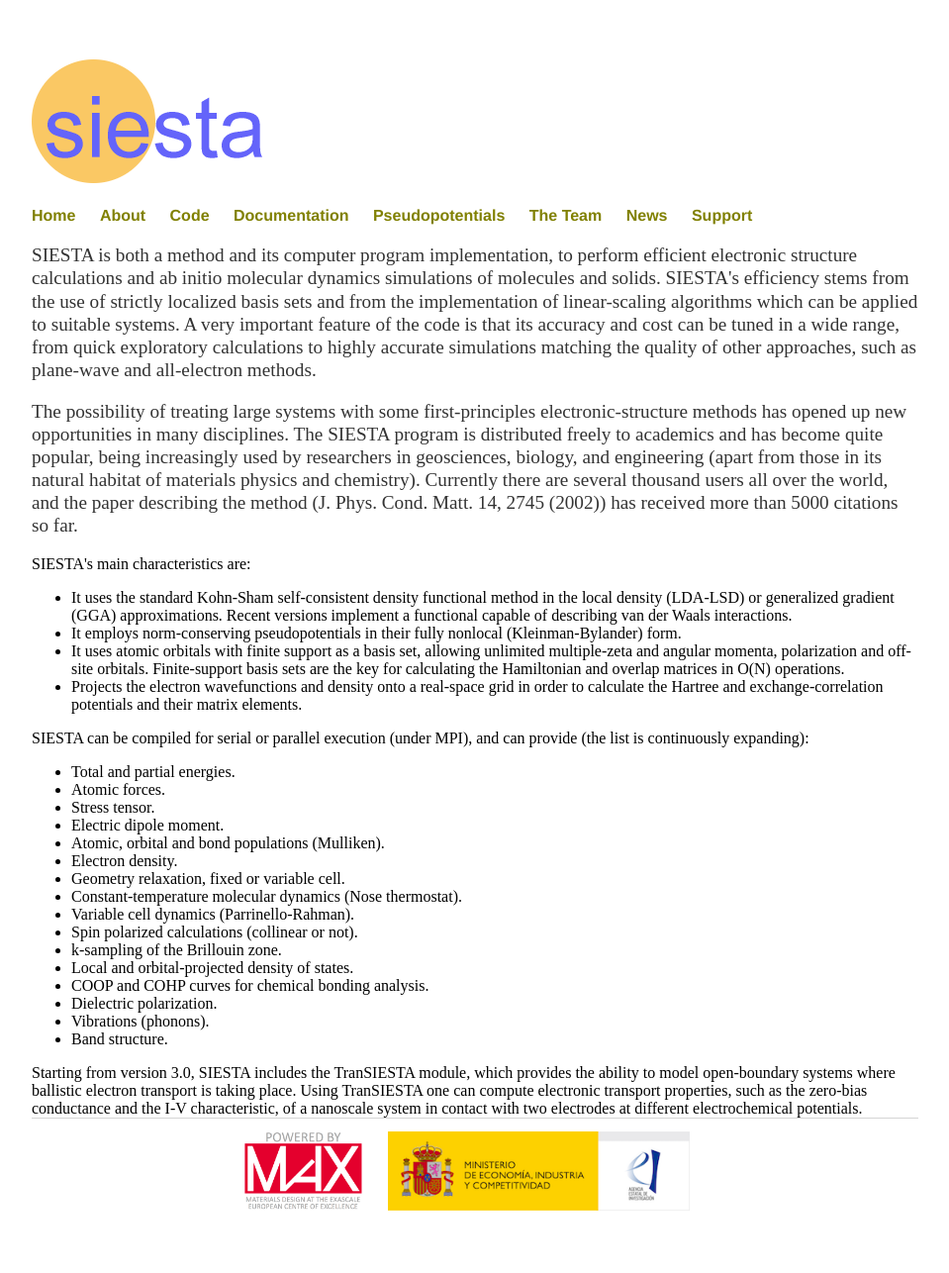
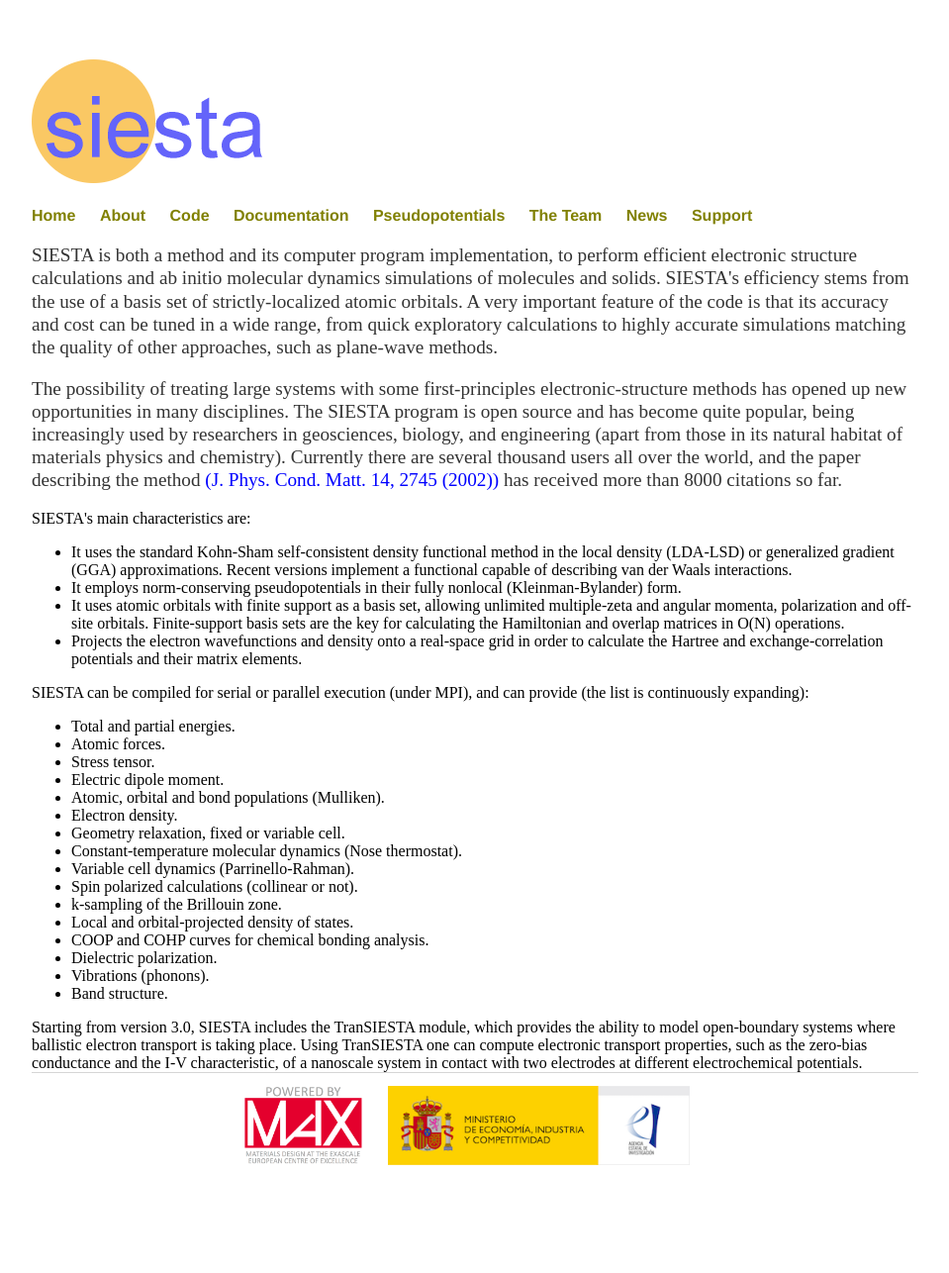
Before and after one commit to siesta-project/web-portal, a Jekyll site: the page built from About/overview.html, in a window 1280 px wide. Shown: the whole page at 99% size, without its empty margins (160-1119 px from the left). Built offline with Jekyll 4.4.1, drawn with Linux system fonts in a browser that asks for light colours; after the commit the page ends 1240 px from its top, so only the background shows below that.

Commit message:
Update overview

```diff
--- a/About/overview.html
+++ b/About/overview.html
@@ -3,27 +3,27 @@
 title: About
 ---
 
-<p>SIESTA is both a method and its computer program implementation, to
+<p>
+SIESTA is both a method and its computer program implementation, to
 perform efficient electronic structure calculations and ab initio
 molecular dynamics simulations of molecules and solids.  SIESTA's
-efficiency stems from the use of strictly localized basis sets and
-from the implementation of linear-scaling algorithms which can be
-applied to suitable systems. A very important feature of the code is
+efficiency stems from the use of a basis set of strictly-localized
+atomic orbitals. A very important feature of the code is
 that its accuracy and cost can be tuned in a wide range, from quick
 exploratory calculations to highly accurate simulations matching the
-quality of other approaches, such as plane-wave and all-electron
-methods.
+quality of other approaches, such as plane-wave methods.
 </p>
 <p>
 The possibility of treating large systems with some first-principles
 electronic-structure methods has opened up new opportunities in many
-disciplines. The SIESTA program is distributed freely to academics and has
-become quite popular, being increasingly used by researchers in
+disciplines. The SIESTA program is open source and has become quite
+popular, being increasingly used by researchers in
 geosciences, biology, and engineering (apart from those in its natural
 habitat of materials physics and chemistry). Currently there are
-several thousand  users all over the world, and the paper
-describing the method (J. Phys. Cond. Matt. 14, 2745 (2002)) has received
-more than 5000 citations so far.
+several thousand users all over the world, and the paper describing
+the method
+<a href="http://iopscience.iop.org/article/10.1088/0953-8984/14/11/302/meta">(J. Phys. Cond. Matt. 14,
+  2745 (2002))</a> has received more than 8000 citations so far.
 </p>
 
 SIESTA's main characteristics are:
```
